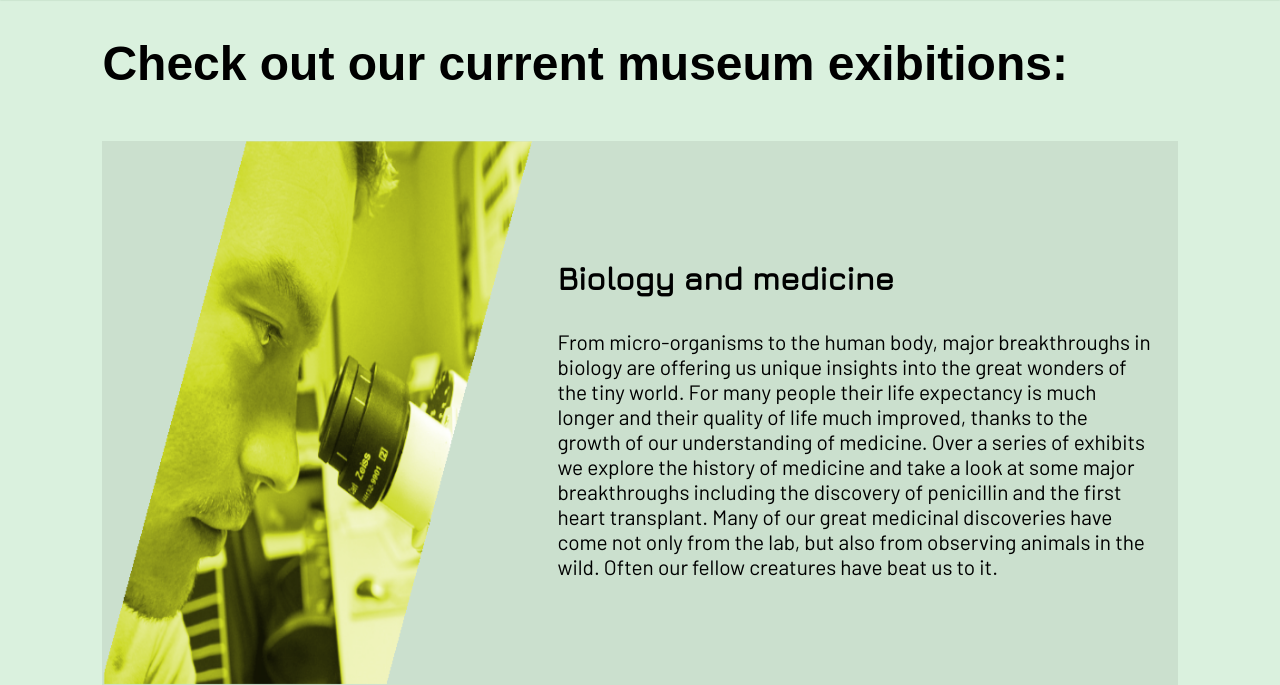
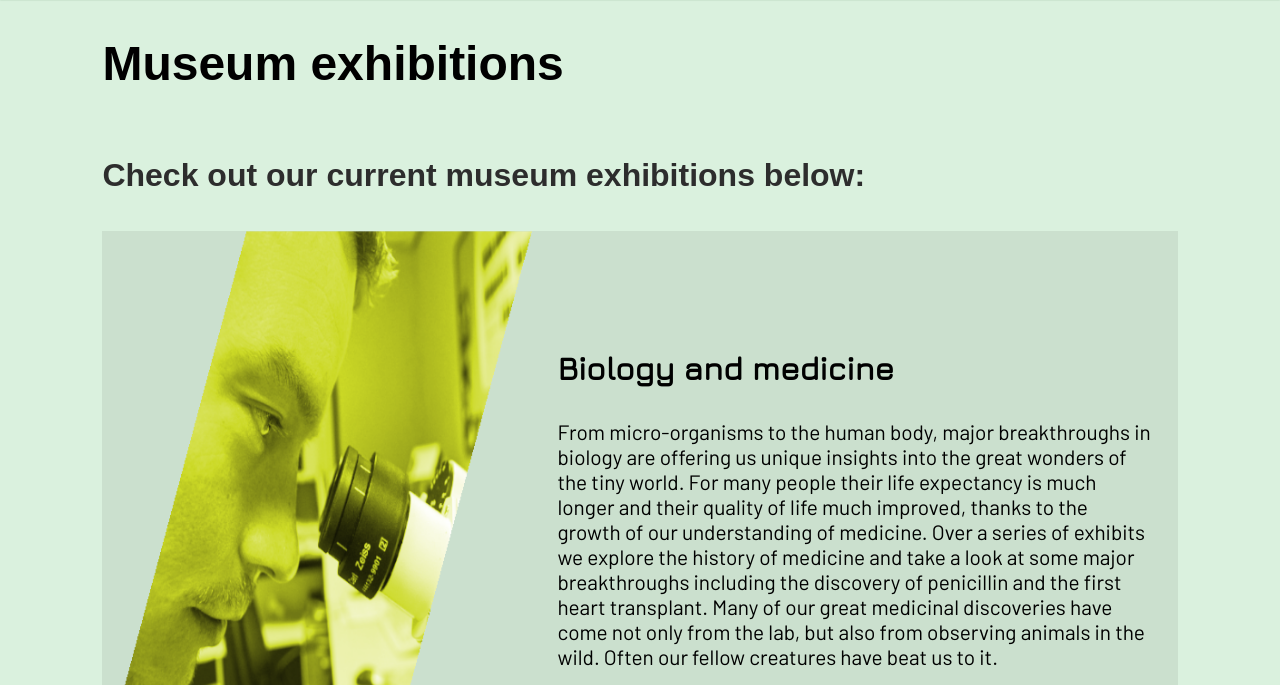
Before and after one commit to AkselOldeide/Semester-project---Science-Museum---Aksel-Oldeide, a plain HTML site: page exibitions.html in a window 1280 px wide. Shown: the part 115-800 px from the top of the page. Drawn offline with nearby package versions, Linux system fonts and the light colour scheme; a web font is replaced by a local one.

Commit message:
Minor tweaks

```diff
--- a/exibitions.html
+++ b/exibitions.html
@@ -64,7 +64,8 @@
     </header>
     <main>
         <section class="fotogalleri">
-            <h1>Check out our current museum exibitions:</h1>
+            <h1>Museum exhibitions</h1>
+            <h2>Check out our current museum exhibitions below:</h2>
 
              <!--The individual exibiton sections. Note: There are two sets of images for each exhibition - One for PC (Parallellogram) and one for mobile (Rectangular)  -->
             <figure>
@@ -130,7 +131,6 @@
 
     </main>
     <footer>
-
         <section class="footeropeningtimes">
             <h3>Opening hours</h3>
             <p>Monday: Closed</p>
```
